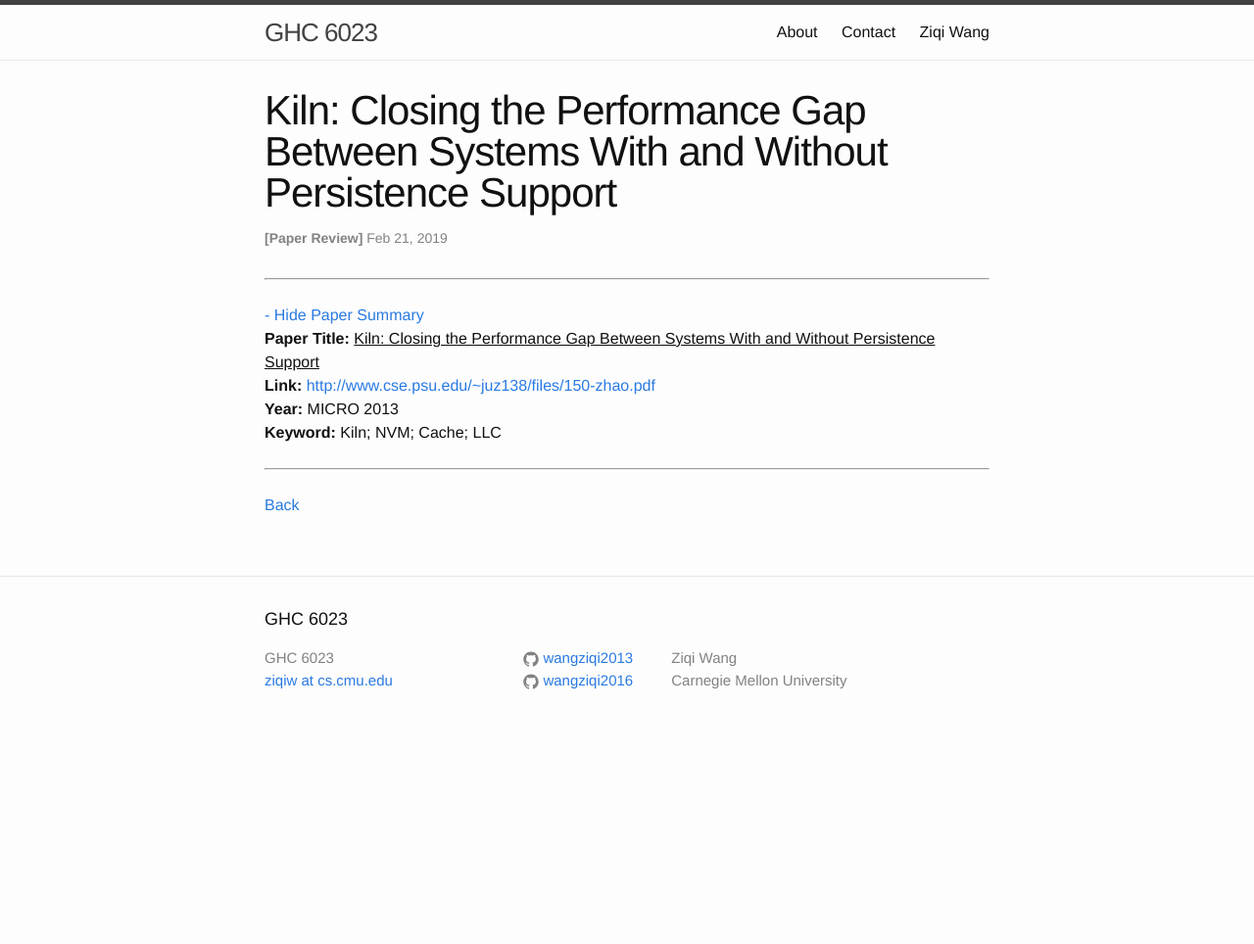
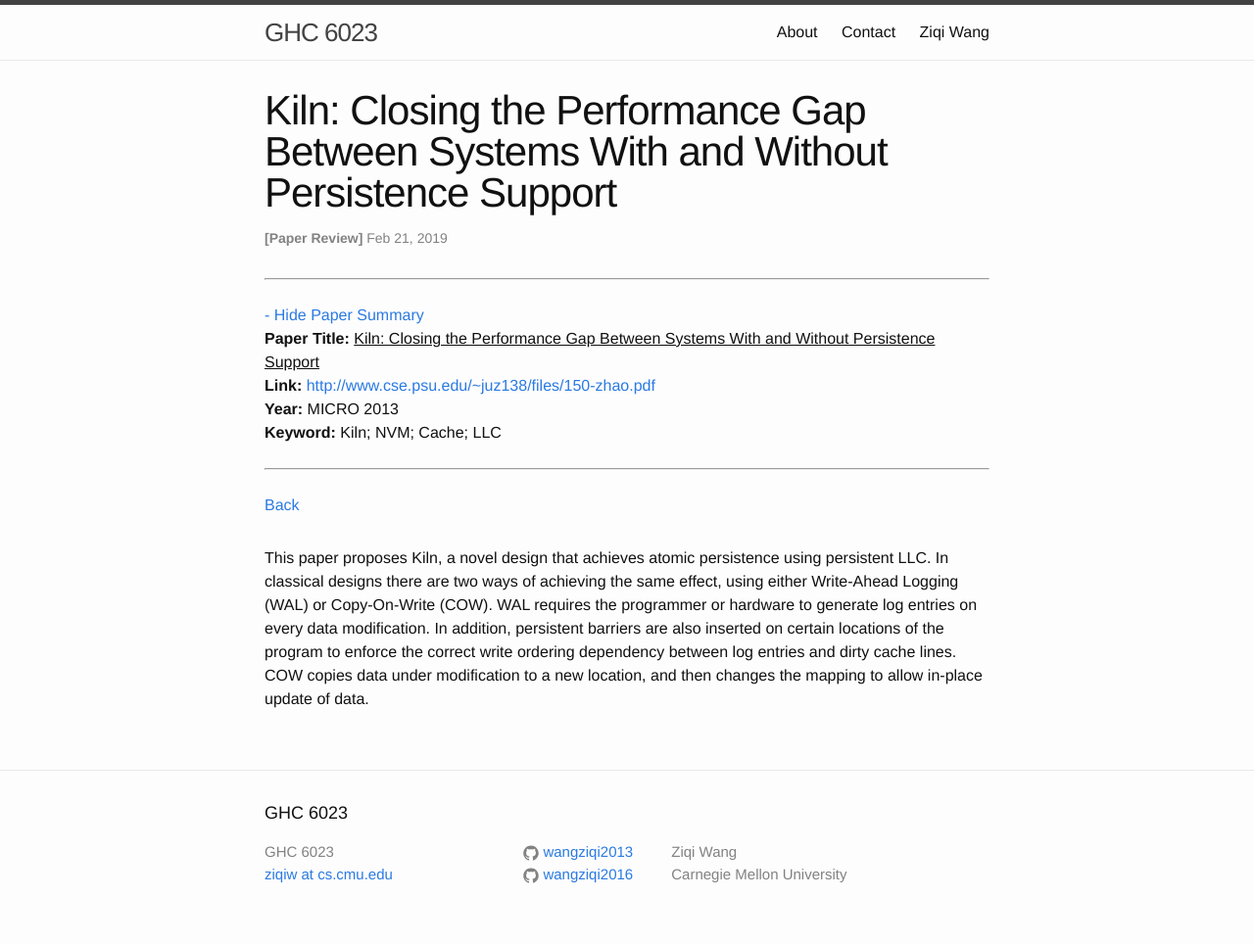
Before and after one commit to wangziqi2013/wangziqi2013.github.io, a Jekyll site: the page built from _posts/2019-02-20-kiln.markdown, in a window 1280 px wide. Shown: the whole page at 98% size. Built offline with Jekyll 4.4.1, drawn with Linux system fonts in a browser that asks for light colours; before the commit the page ends 900 px from its top, so only the background shows below that.

Commit message:
Adding WAL

```diff
--- a/_posts/2019-02-20-kiln.markdown
+++ b/_posts/2019-02-20-kiln.markdown
@@ -12,3 +12,10 @@ htm_cd:
 htm_cr:
 version_mgmt:
 ---
+
+This paper proposes Kiln, a novel design that achieves atomic persistence using persistent LLC. In classical designs there
+are two ways of achieving the same effect, using either Write-Ahead Logging (WAL) or Copy-On-Write (COW). WAL requires the
+programmer or hardware to generate log entries on every data modification. In addition, persistent barriers are also inserted
+on certain locations of the program to enforce the correct write ordering dependency between log entries and dirty cache lines.
+COW copies data under modification to a new location, and
+then changes the mapping to allow in-place update of data.
```
